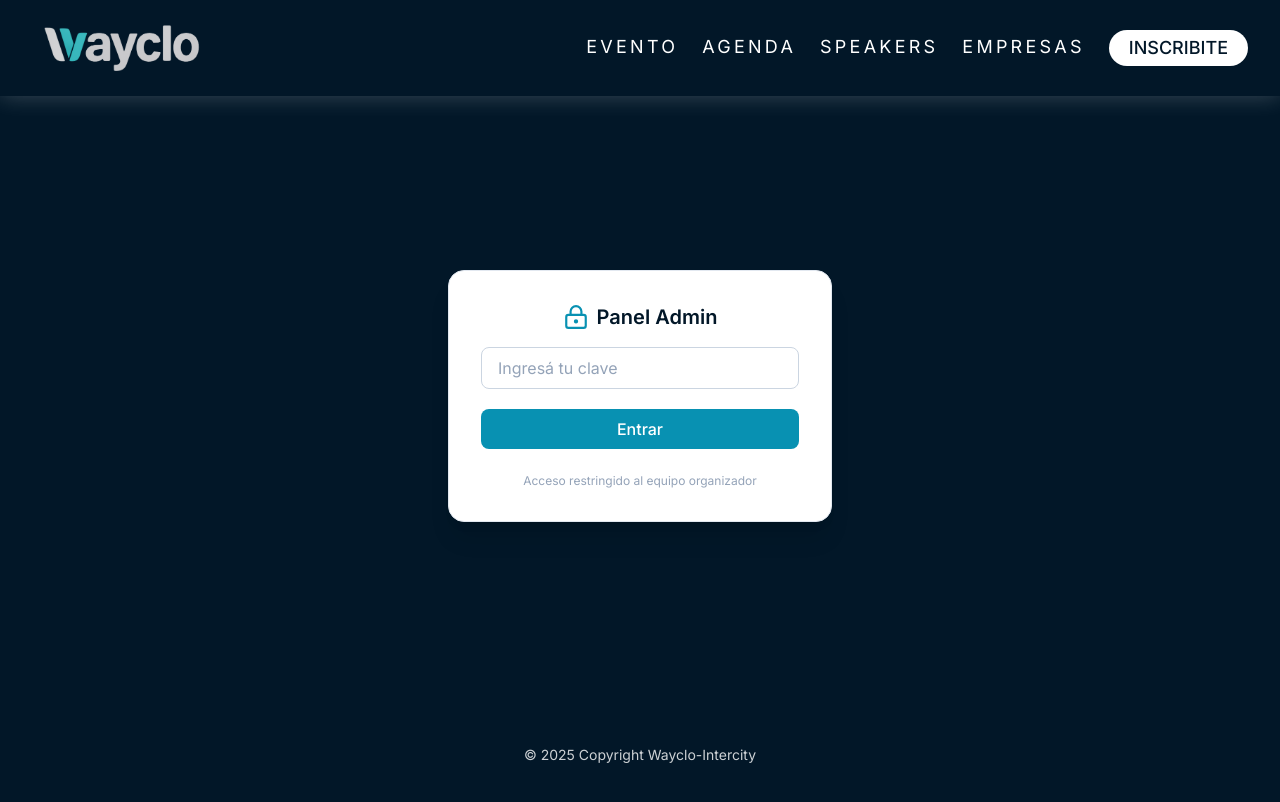
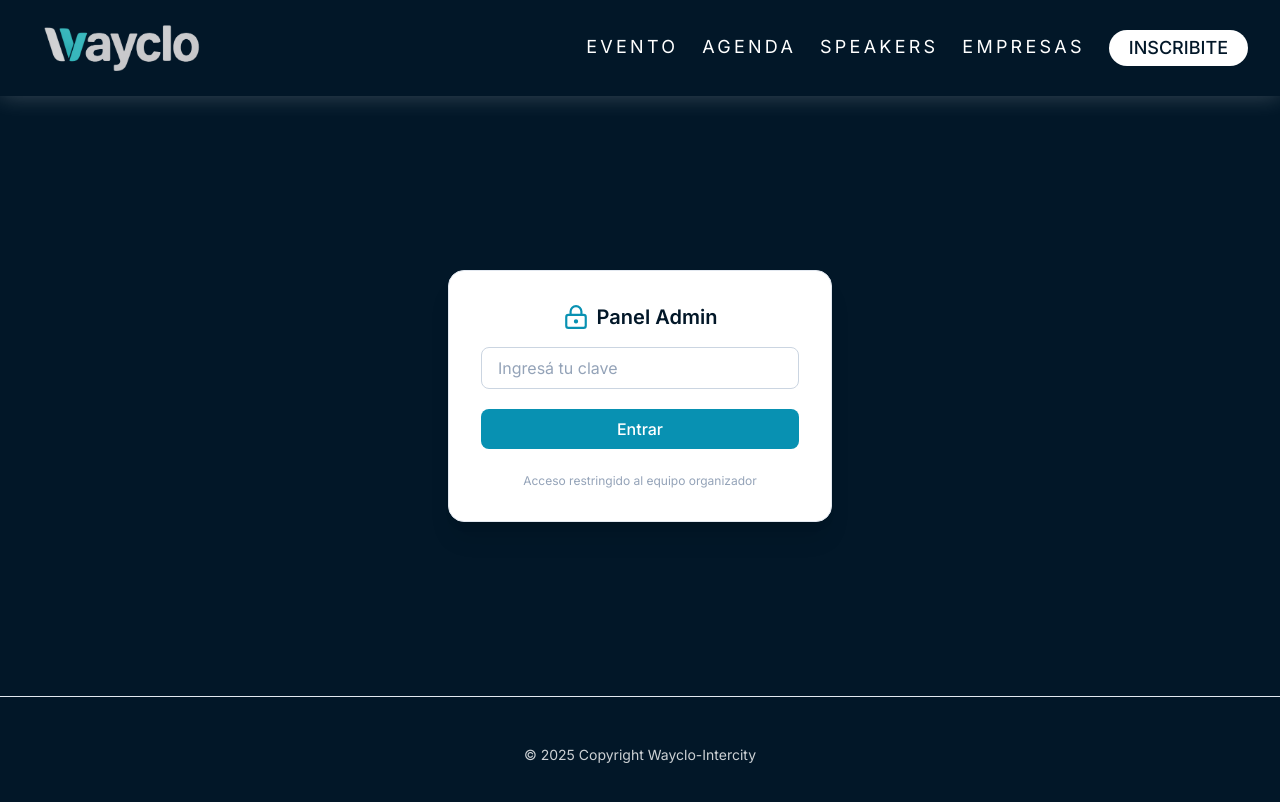
Before and after one commit to salvagariglio/wayclo, a Next.js app: page /admin/login in a window 1280 px wide. Shown: the top 802 px of the page. Built offline with nearby package versions, Linux system fonts and the light colour scheme.

Commit message:
admin details

```diff
--- a/src/app/admin/registrations/page.jsx
+++ b/src/app/admin/registrations/page.jsx
@@ -71,7 +71,7 @@ export default function AdminRegistrations() {
       <div className="max-w-6xl mx-auto">
         {/* HEADER + CONTROLES EN CARD TRANSLÚCIDA */}
         <section className="mb-8">
-          <div className="bg-white/5 border border-white/10 rounded-2xl px-5 py-4 md:px-6 md:py-5 flex flex-col md:flex-row md:items-center md:justify-between gap-4 shadow-[0_0_22px_rgba(255,255,255,0.12)]">
+          <div className="bg-white/5 border border-white/10 rounded-2xl px-5 py-4 md:px-6 md:py-5 flex flex-col md:flex-row md:items-center md:justify-between gap-4">
             <div className="flex items-center gap-2">
               <LockKeyhole size={22} className="text-cyan-400" />
               <div>
--- a/src/components/Footer.jsx
+++ b/src/components/Footer.jsx
@@ -5,23 +5,30 @@ import { usePathname } from "next/navigation";
 export default function Footer() {
     const pathname = usePathname();
 
+    // ✔ cualquier página dentro de /admin activa modo admin
     const isAdmin = pathname.startsWith("/admin");
     const isEmpresas = pathname.startsWith("/empresas");
 
-    // Mostrar info solo en Home y Agenda, y nunca en admin
+    // Se muestra solo en Home y Agenda, nunca en admin
     const showEventInfo =
         (pathname === "/" || pathname.startsWith("/agenda")) && !isAdmin;
 
+    // ✔ Fondo según página
     const baseBg = isAdmin
-        ? "bg-[#021728] text-white border-[#021728]" // Footer en ADMIN (login + registros)
+        ? "bg-[#021728] text-white" // color admin
         : isEmpresas
-            ? "bg-[#1a1a1a] text-white border-white/10" // Footer en EMPRESAS
-            : "bg-[#1a1a1a] text-white border-white/10"; // Footer default
+            ? "bg-[#1a1a1a] text-white"
+            : "bg-[#1a1a1a] text-white";
+
+    // ✔ Border según página
+    const borderClass = isAdmin
+        ? "border-t border-slate-200" // ← lo que pediste
+        : "border-t border-white/10"; // normal
 
     return (
-        <footer className={["py-12 border-t", baseBg].join(" ")}>
+        <footer className={["py-12", baseBg, borderClass].join(" ")}>
 
-            {/* INFO EXTRA SOLO PARA HOME / AGENDA */}
+            {/* BLOQUE INFO (solo home/agenda) */}
             {showEventInfo && (
                 <div className="mx-auto max-w-7xl px-4 sm:px-6 lg:px-8 mb-16">
                     <h2 className="text-2xl font-bold text-center mb-10 tracking-tight">
```
